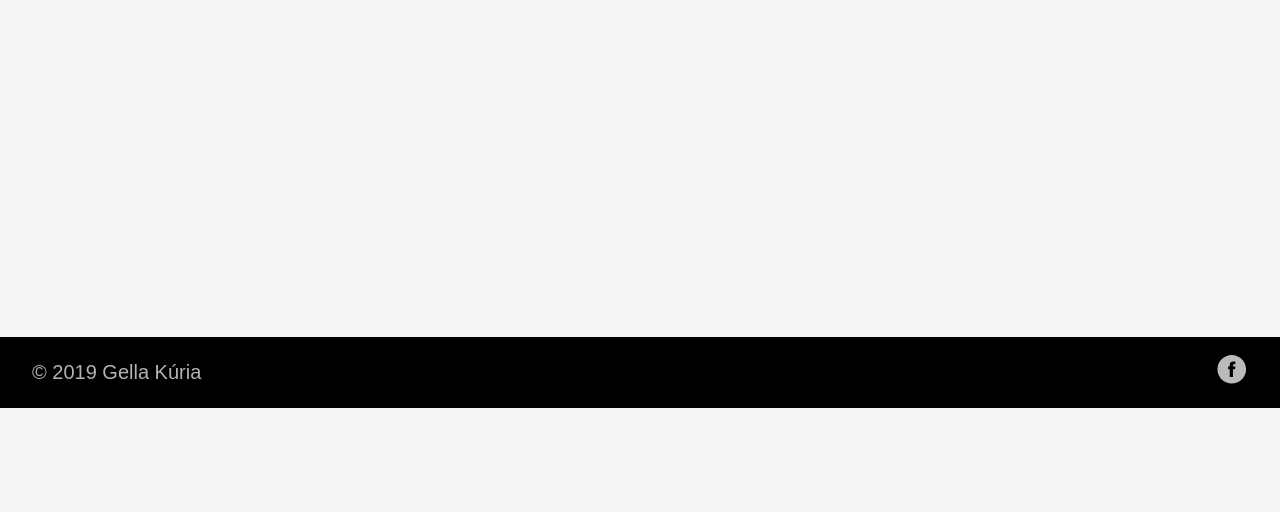
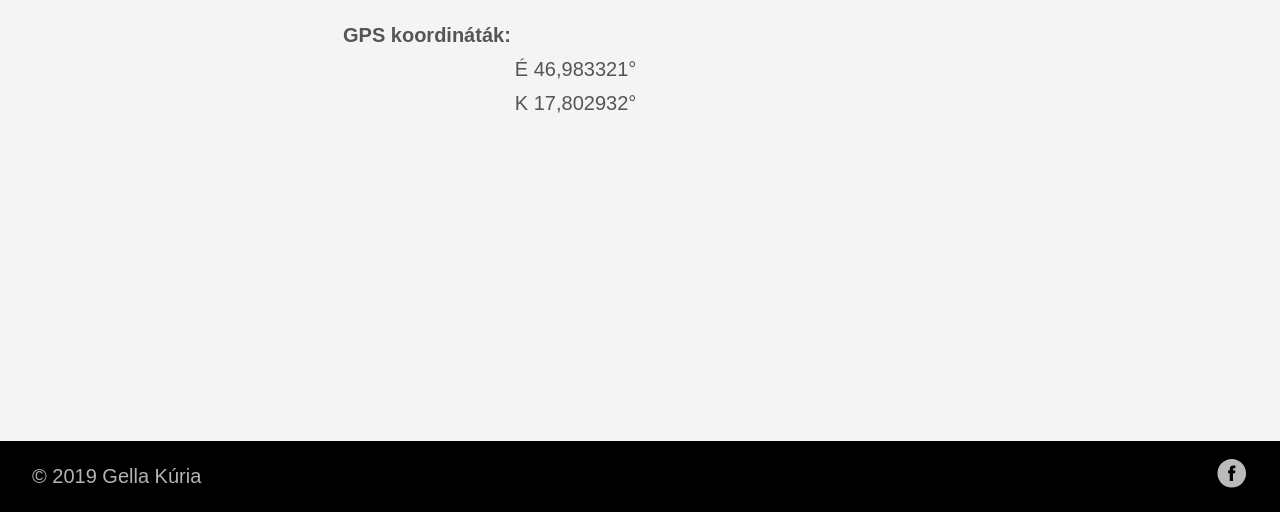
Before and after one commit to gellakuria/gellakuria.github.io, a plain HTML site: page contact/index.html in a window 1280 px wide. Shown: the part 1398-1910 px from the top of the page. Before the commit the page ends 1806 px from the top, so only its background shows below. Drawn offline with Linux system fonts and the light colour scheme.

Commit message:
gps coord

```diff
--- a/contact/index.html
+++ b/contact/index.html
@@ -41,7 +41,7 @@
 
 
 
-<meta itemprop="wordCount" content="22">
+<meta itemprop="wordCount" content="28">
 
 
 
@@ -180,6 +180,27 @@
 <p><br>
 <iframe src="https://www.google.com/maps/embed?pb=!1m18!1m12!1m3!1d21775.18135582878!2d17.78547910885309!3d46.98334451699374!2m3!1f0!2f0!3f0!3m2!1i1024!2i768!4f13.1!3m3!1m2!1s0x4769a3039ac0541f%3A0xb2ce1745c2bd7f2a!2sGella+K%C3%BAria!5e0!3m2!1shu!2shu!4v1561577861137!5m2!1shu!2shu" width="600" height="450" frameborder="0" style="border:0" allowfullscreen></iframe></p>
 
+<table>
+<thead>
+<tr>
+<th>GPS koordináták:</th>
+<th></th>
+</tr>
+</thead>
+
+<tbody>
+<tr>
+<td></td>
+<td>É 46,983321°</td>
+</tr>
+
+<tr>
+<td></td>
+<td>K 17,802932°</td>
+</tr>
+</tbody>
+</table>
+
       </div>
     </article>
   </div>
--- a/index.xml
+++ b/index.xml
@@ -54,7 +54,9 @@
 
       <guid>https://gellakuria.hu/contact/</guid>
       <description>A következő elérhetőségeinken keress minket:
-   Telefon:        Sáthy Kinga: +36 20 566 96 65    Sáthy Kornél: +36 20 568 64 30       Email:       gella.kuria@gmail.com</description>
+   Telefon:        Sáthy Kinga: +36 20 566 96 65    Sáthy Kornél: +36 20 568 64 30       Email:       gella.kuria@gmail.com
+
+   GPS koordináták:       É 46,983321°    K 17,802932°    </description>
     </item>
 
   </channel>
```
